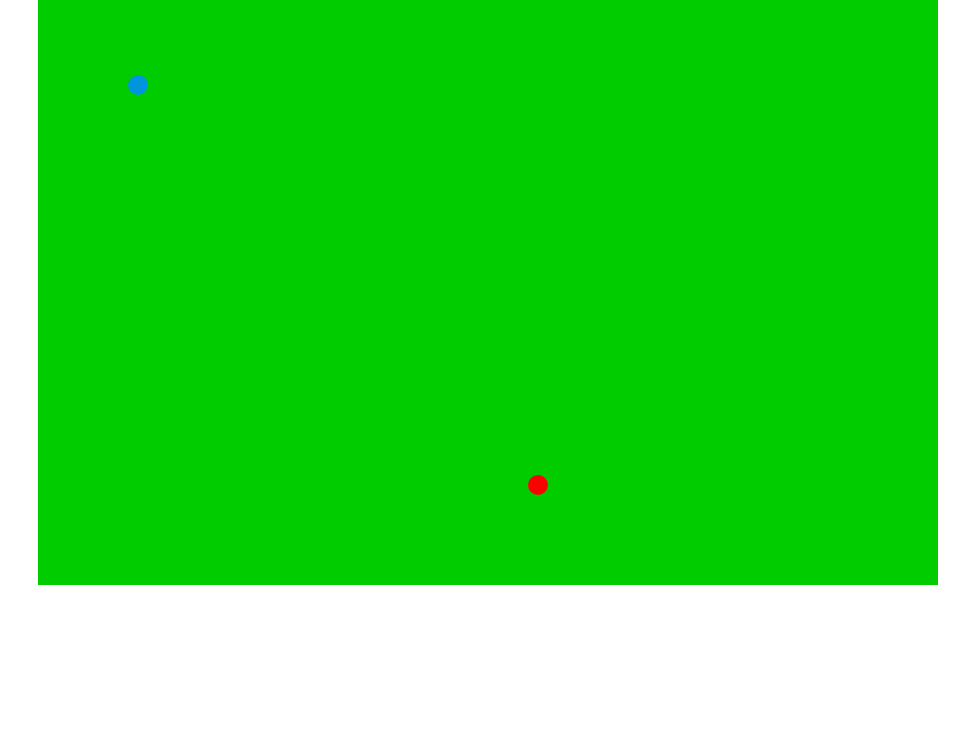
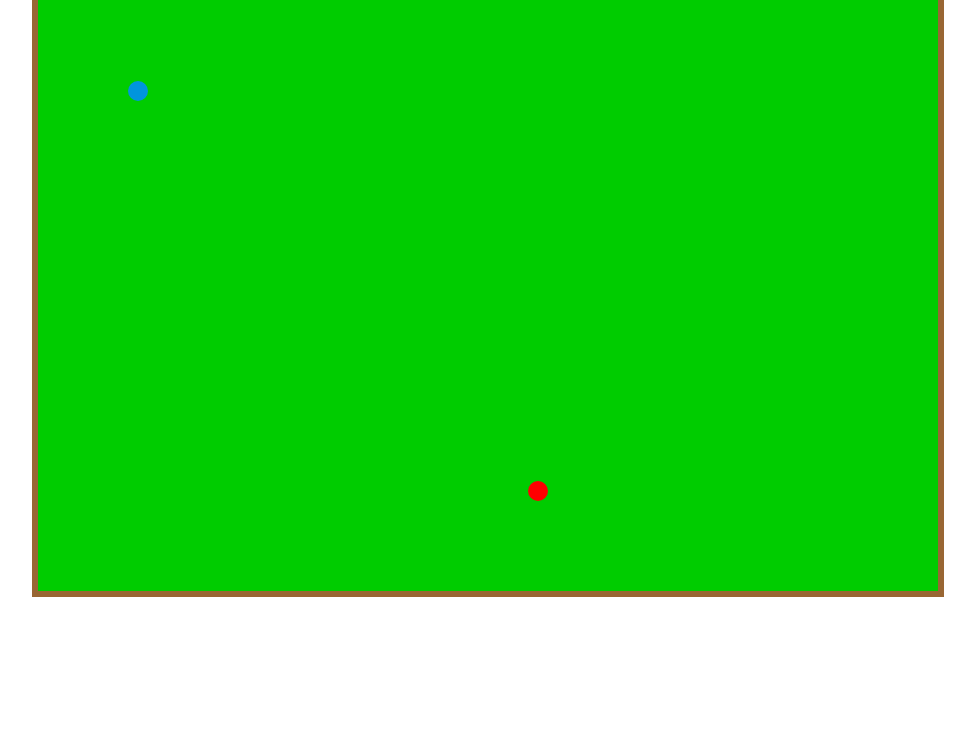
Before and after one commit to DanielZhangD/tanks, a plain HTML site: page index.html in a window 1280 px wide. Shown: the part 52-800 px from the top of the page, without its empty margins (152-1127 px from the left). Drawn offline with Linux system fonts and the light colour scheme.

Commit message:
added border

```diff
--- a/index.html
+++ b/index.html
@@ -13,7 +13,7 @@
 
   <body>
     <h1 align="center"> Tanks! <h1/>
-    <canvas id="myCanvas" width="900" height="600" style="background:  #00cc00;">
+        <canvas id="myCanvas" width="900" height="600" style="background:  #00cc00; border: 6px solid #996633">
     </canvas>
   </body>
 
```
